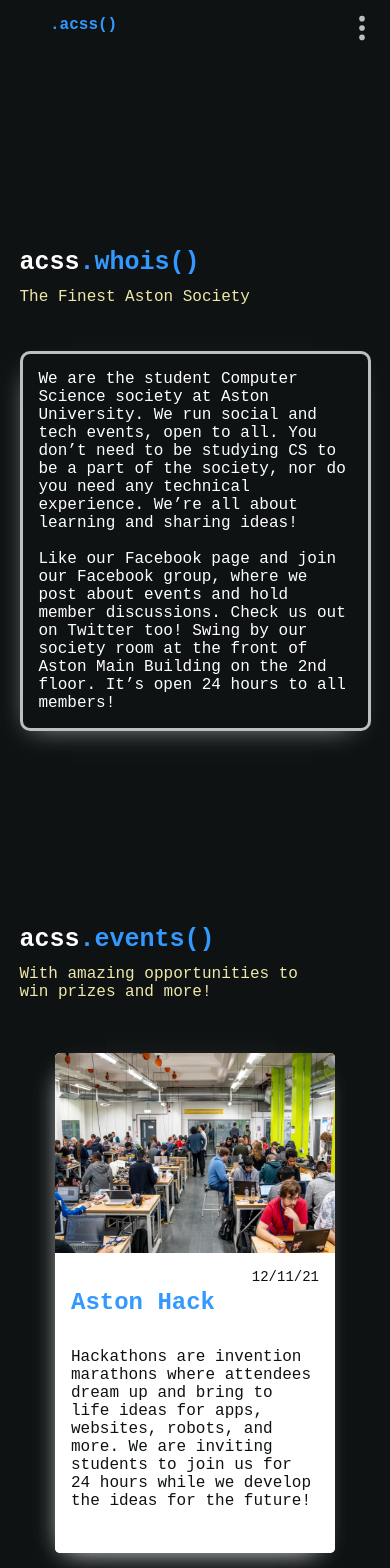
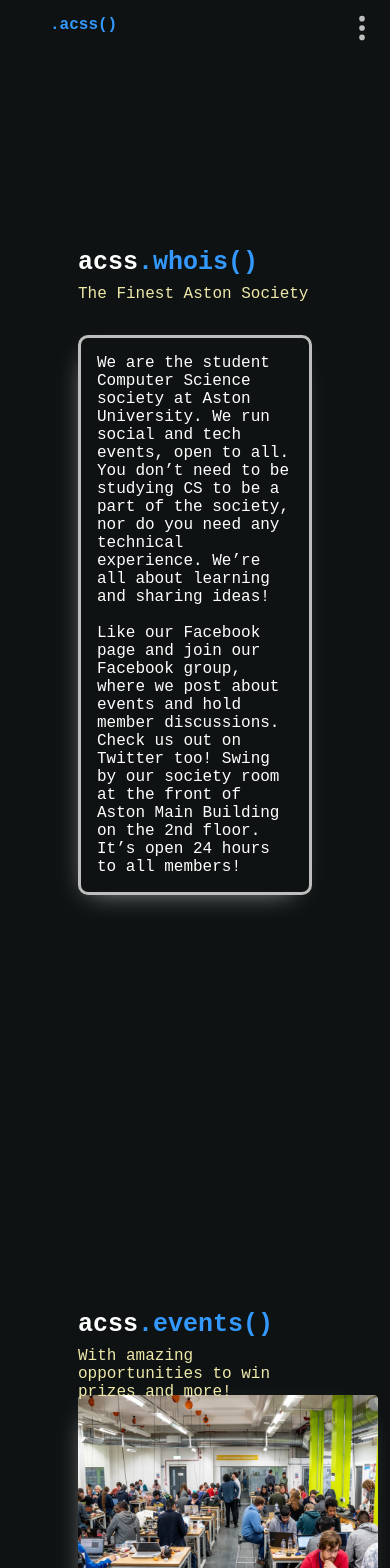
Before and after one commit to yelloweq/website-acss, a React (Create React App) app: page / in a window 390 px wide. Shown: the top 1568 px of the page. Built offline with nearby package versions, Linux system fonts and the light colour scheme.

Commit message:
Revert "changed section css to fix mobile position issues."
This reverts commit 89df9ef159a7769fddde033a6d856191abcbfbe6.

```diff
--- a/src/components/Card/CardComponents.js
+++ b/src/components/Card/CardComponents.js
@@ -1,21 +1,17 @@
 import styled from 'styled-components';
 
 export const CardContainer = styled.div`
-    display: flex;
-    position: absolute;
-    top: 7rem;
+    display: block;
+    position: relative;
+    top: 3rem;
     width: 300px;
     height: 500px;
     background: #fff;
+    position: relative;
     overflow: hidden;
     border-radius: 5px;
     box-shadow: -5px 10px 26px -15px rgba(219, 219, 219, 0.8);
-    transition: all 200ms ease-in-out;
 
-    @media screen and (max-width: 768px){
-        width: 280px;
-        top: 6rem;
-    }
 
 `
 
@@ -24,10 +20,6 @@
     color: #3399ff;
     font-weight: 700;
     margin-bottom: 2rem;
-
-    @media screen and (max-width: 768px){
-        font-size: 24px;
-    }
 
 `
 
@@ -49,9 +41,7 @@
     height: calc(100% - 200px);
     width: 100%
 
-    @media screen and (max-width: 768px){
-       height: calc(100% - 180px);
-    }
+
 `
 
 export const CardImage = styled.img`
@@ -64,5 +54,4 @@
     height: 200px;
     width: 100%;
     overflow: hidden;
-
 `
--- a/src/components/HeroSection/HeroSection.js
+++ b/src/components/HeroSection/HeroSection.js
@@ -1,16 +1,18 @@
 import React from 'react';
-import { HeroContainer, HeroBg, HeroContent, HeroH1, HeroSpan,  } from './HeroSectionComponents.js'
+import { HeroContainer, HeroBg, HeroContent, HeroH1, HeroSpan, HeroP } from './HeroSectionComponents.js'
 
 function HeroSection(props) {
     return (
         <HeroContainer>
             <HeroBg bgColor={props.bg} />
             <HeroH1 color={props.titleColor} size={props.titleSize}>{props.title}</HeroH1><HeroH1 color={props.suffixColor} size={props.suffixSize}>{props.suffix}</HeroH1>
-            <HeroSpan SpanColor={props.SpanColor} SpanStyle={props.SpanStyle} spanSize={props.spanSize}>{props.SpanText}</HeroSpan>
+            <HeroContent>
+                <HeroSpan SpanColor={props.SpanColor} SpanStyle={props.SpanStyle} spanSize={props.spanSize}>{props.SpanText}</HeroSpan>
+                <HeroP pContent={props.pContent} />
+            </HeroContent>
 
-            <HeroContent>
-                {props.children}
-            </HeroContent>
+            {props.children}
+
         </HeroContainer>
     )
 }
--- a/src/components/HeroSection/HeroSectionComponents.js
+++ b/src/components/HeroSection/HeroSectionComponents.js
@@ -1,19 +1,16 @@
 import styled from 'styled-components';
 
 export const HeroContainer = styled.div`
-    display: flex;
+    display: block;
     margin-left: 20%;
     margin-right: 20%;
     margin-bottom: 40rem;
+    justify-content: left;
+    flex-direction: column;
     height: 50vh;
     position: relative;
     top: 200px;
     z-index: 1;
-    max-height: max-content;
-    @media screen and (max-width: 768px){
-        margin-left: 5%;
-        margin-right: 5%;
-    }
     `
 
 export const HeroBg = styled.div`
@@ -28,33 +25,19 @@
 `
 
 export const HeroContent = styled.div`
-    z-index: 6;
-    max-width: 100vw;
+    z-index: 3;
+    max-width: 100%;
     position: absolute;
     display: flex;
-    align-items: center;
-    justify-content: center;
-    top: 4rem;
-    min-width: 90vw;
-    min-height:50vh;
-    max-height: max-content;
-    @media screen and (max-width: 768px){
-        top: 3rem;
-    }
-
-    @media screen and (max-width: 480px){
-        top: 2rem;
-    }
-
+    align-items: left;
+    flex-direction: column;
 
 `
 
 export const HeroH1 = styled.h1`
-    display: inline-flex;
-    top: 0;
-    width: max-content;
-    height: max-content;
+    display: inline-block;
     margin-bottom: 0.5rem;
+    // letter-spacing: -0.05rem;
     animation: fadeInAnimation ease 3s;
     animation-iteration-count: 1;
     animation-fill-mode: forwards;
@@ -64,6 +47,19 @@
     font-size: ${(props => props.size)};
     text-align: start;
     font-weight:  700;
+
+    @keyframes fadeInAnimation {
+    0% {
+        opacity: 0;
+        matrix3d(1, 0, 0, 0, 0, 0, 1, 0, 0, -1, 0, 0, 0, -100, -100, 1);
+        transform-origin: 50% 50% 0px;
+        }
+    100% {
+        opacity: 1;
+        matrix3d(1, 0, 0, 0, 0, 1, 0, 0, 0, 0, 1, 0, 0, 0, 0, 1);
+
+        }
+    }
 
     @media screen and (max-width: 768px){
         font-size: 30px;
@@ -75,24 +71,27 @@
     }
 `
 export const HeroSpan = styled.span`
-    position: absolute;
-    display:flex;
-    left: 0;
-    top: 4rem;
-    text-align: start;
-    width: 80vw;
-    height: max-content;
     font-style: ${props => props.SpanStyle};
     color: ${props => props.SpanColor};
     font-size: ${props => props.spanSize};
+    width: 100%;
     margin-bottom: 0.5rem;
 
+
+`
+export const HeroP = styled.p`
+    margin-top: 24px;
+    color: #fff;
+    font-size: 20px;
+    text-align: start;
+    max-width: 600px;
+
     @media screen and (max-width: 768px){
-        top: 3rem;
+        font-size: 18x;
+
     }
 
     @media screen and (max-width: 480px){
-        top: 2.5rem;
+        font-size: 16px;
     }
-
 `
--- a/src/pages/index.js
+++ b/src/pages/index.js
@@ -31,6 +31,7 @@
                     SpanColor="#EEE8A9"
                     SpanSize="20px"
                     SpanText="The Finest Aston Society"
+                    pContent="We host tons of events with free food, have our own kick-ass room, and super friendly people!"
                 >
 
                     <TextBox>
@@ -65,12 +66,7 @@
 
 
                     </Card>
-                    <Card title="Aston Hack" date="12/11/21" img={image} >
-                        Hackathons are invention marathons where attendees dream up and bring to life ideas for apps, websites, robots, and more.
-                        We are inviting students to join us for 24 hours while we develop the ideas for the future!
 
-
-                    </Card>
 
                 </HeroSection>
             </section>
```
